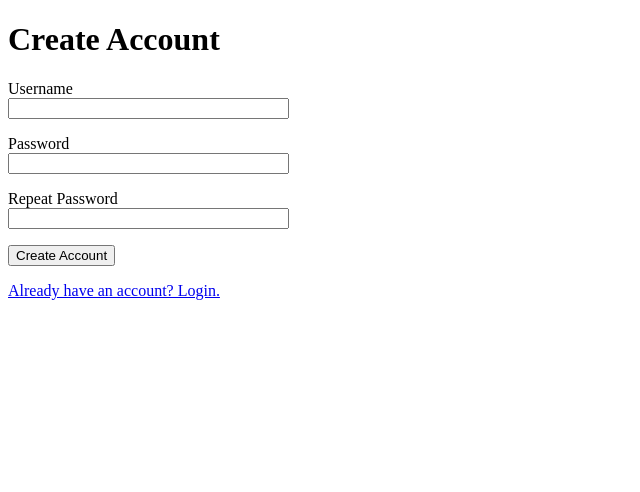
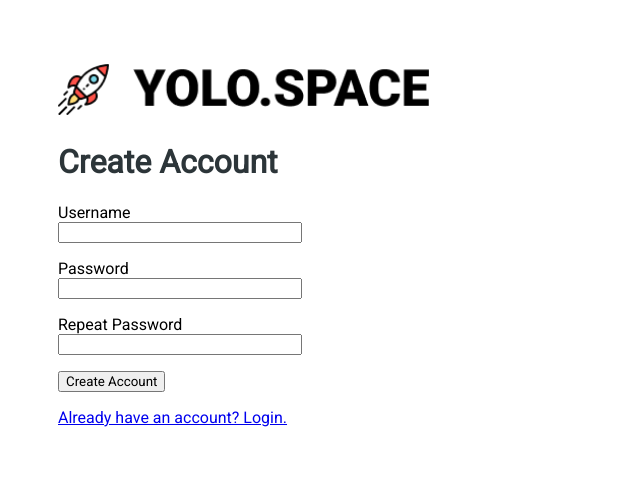
Before and after one commit to JudeMolloy/yolo-stock, a Flask app: page /create-account in a window 1280 px wide. Shown: the top 492 px of the page, without its empty margins (0-640 px from the left). Run offline with Flask 2, Linux system fonts and the light colour scheme; parts of the project's set-up code (start-up, migrations or seed data) failed here and were passed over.

Commit message:
move js dependencies to base.html

```diff
--- a/app/static/style/style.css
+++ b/app/static/style/style.css
@@ -7,3 +7,8 @@ h2,
 h3 {
   color: #2c3539;
 }
+
+
+body {
+	padding: 50px;
+}
--- a/app/templates/base.html
+++ b/app/templates/base.html
@@ -4,12 +4,21 @@
     <meta charset="UTF-8" />
     <title>YOLO</title>
     <link rel="preconnect" href="https://fonts.gstatic.com" />
+    <link rel="stylesheet" href="{{ url_for('static', filename='style/style.css') }}" />
     <link
       href="https://fonts.googleapis.com/css2?family=Roboto&display=swap"
       rel="stylesheet"
     />
+    <script src="https://cdnjs.cloudflare.com/ajax/libs/jquery/3.5.1/jquery.min.js"></script>
   </head>
   <body>
-    {% block content %} {% endblock %}
+    <div class='header'>
+      <div class='logo'>
+        <img src="{{ url_for('static', filename='img/logo.png') }}" height="60" />
+      </div>
+    </div>
+    <div id="content">
+      {% block content %} {% endblock %}
+    </div>
   </body>
 </html>
```
